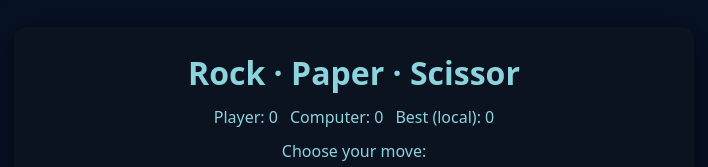
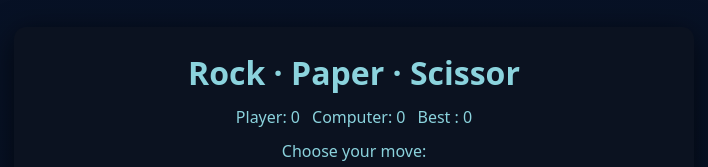
Before and after one commit to moreinn/rps-game, a website: page public/index.html in a window 1280 px wide. Shown: the part 198-365 px from the top of the page, without its empty margins (286-994 px from the left). Drawn offline with Linux system fonts and the light colour scheme.

Commit message:
WIP: save progress before rebase

```diff
--- a/public/index.html
+++ b/public/index.html
@@ -13,7 +13,7 @@
     <div class="scoreboard">
       <div>Player: <span id="user-score">0</span></div>
       <div>Computer: <span id="computer-score">0</span></div>
-      <div>Best (local): <span id="best-score">0</span></div>
+      <div>Best : <span id="best-score">0</span></div>
     </div>
 
     <p class="prompt">Choose your move:</p>
@@ -27,7 +27,7 @@
 
     <div class="controls">
       <button id="reset">Reset Scores</button>
-      <button id="signup">Sign up </button>
+      <button id="signup">Sign up</button>
     </div>
   </main>
 
--- a/public/script.js
+++ b/public/script.js
@@ -1,4 +1,4 @@
-// selecting all buttons
+
 // simple RPS with localStorage best score
 const buttons = document.querySelectorAll('.move');
 const resultEl = document.getElementById('result');
```
Also changed, not shown: 1 other file.
